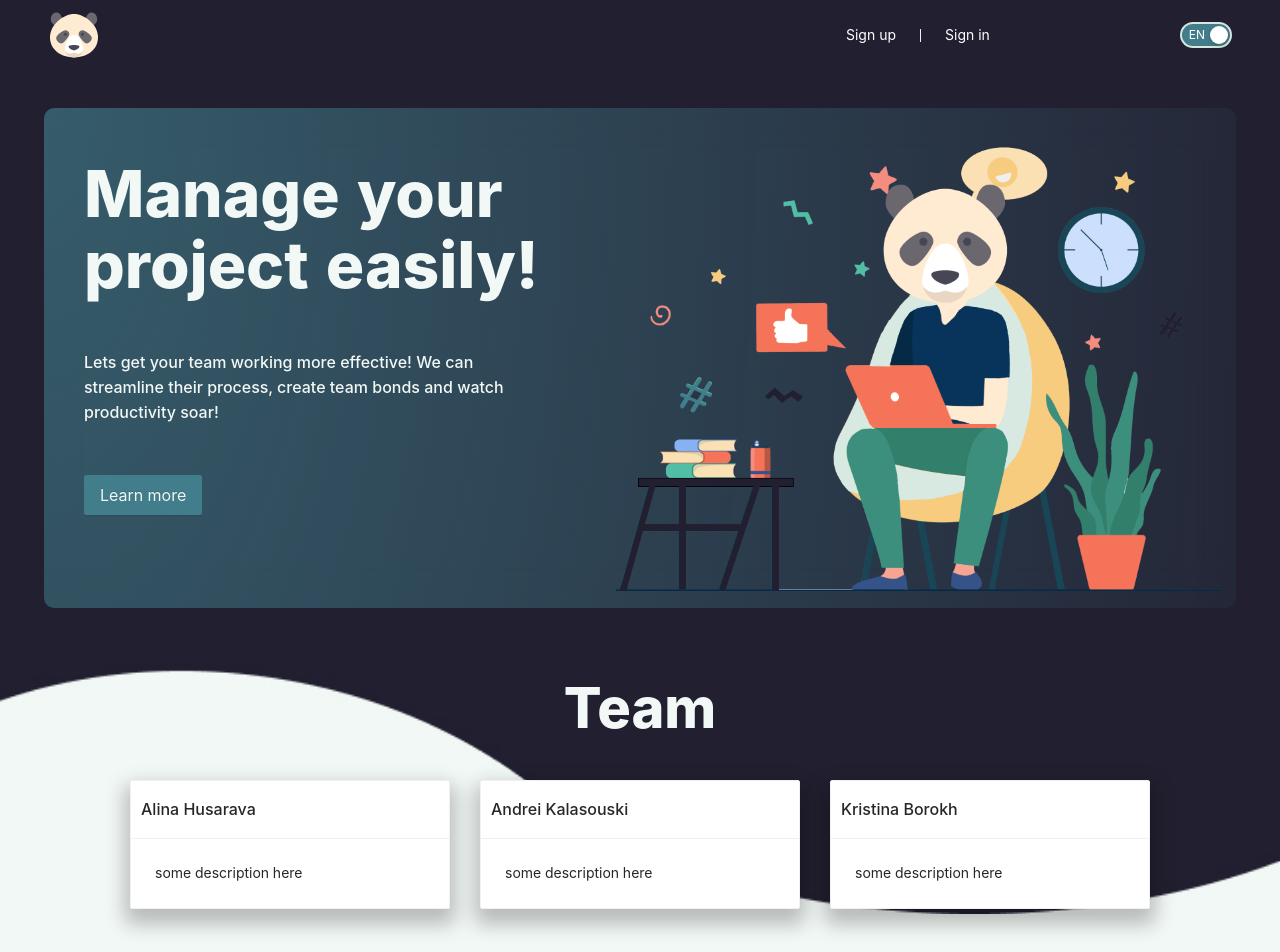
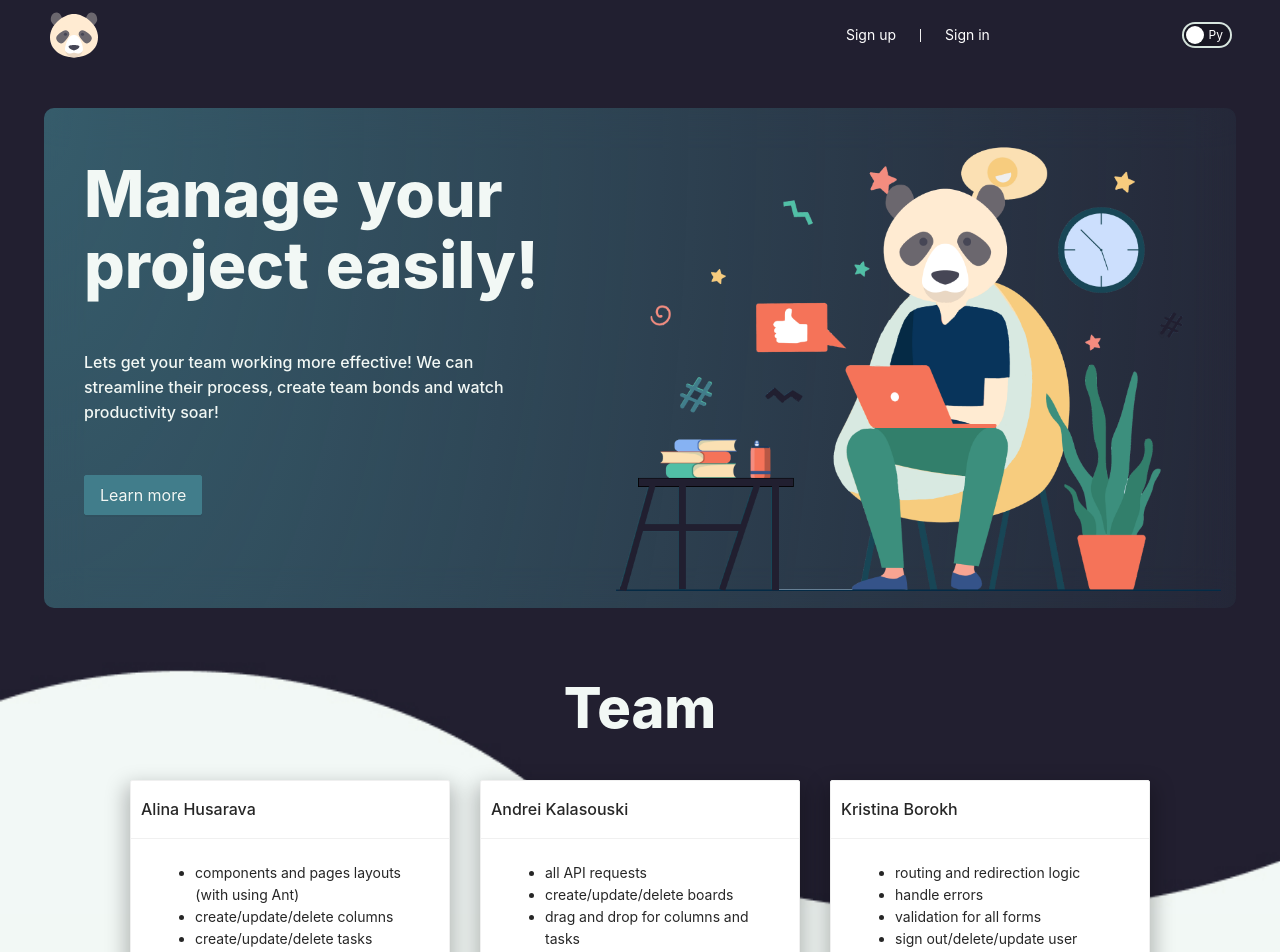
Before and after one commit to spadarynjaALINA/project-management-app, a React (Create React App) app: page /welcome in a window 1280 px wide. Shown: the top 952 px of the page. Built offline with nearby package versions, Linux system fonts and the light colour scheme.

Commit message:
feat: add descriptions for developers

```diff
--- a/src/App.tsx
+++ b/src/App.tsx
@@ -8,13 +8,35 @@ import './App.less';
 import { Main } from './pages/main/main';
 import { Board } from './pages/board/board';
 import { NotFound } from './pages/not-found/not-found';
-import { Route, Routes, useLocation } from 'react-router-dom';
+import { Route, Routes, useLocation, useNavigate } from 'react-router-dom';
 import { Welcome } from './pages/welcome/welcome';
 import { PrivateRoute } from './PrivateRoute';
 import { Profile } from './pages/profile/profile';
 import { Start } from './pages/start/start';
+import { useEffect } from 'react';
+import jwtDecode, { JwtPayload } from 'jwt-decode';
 const { Content } = Layout;
 function App() {
+  const navigate = useNavigate();
+  useEffect(() => {
+    const tokenCheck = () => {
+      const token = localStorage.getItem('token') as string;
+      if (token) {
+        const dateNow = new Date().getTime();
+        const decoded = jwtDecode<JwtPayload>(token);
+        const iat = (jwtDecode<JwtPayload>(token)?.iat as number) * 1000;
+        const timeout = 1000 * 60 * 60 * 1;
+        const expTime = decoded.exp ? dateNow - decoded.exp * 1000 : timeout - (dateNow - iat);
+        console.log(expTime);
+        const timer = setTimeout(() => {
+          localStorage.removeItem('token');
+          navigate('/welcome');
+        }, expTime);
+        return () => clearTimeout(timer);
+      }
+    };
+    tokenCheck();
+  });
   const location = useLocation();
   const address = location.pathname.slice(9);
   const boards = location.pathname.slice(0, 7);
--- a/src/features/header/header.tsx
+++ b/src/features/header/header.tsx
@@ -26,7 +26,7 @@ export const HeaderLayout = () => {
   const scrolled = scroll ? 'header scrolled' : 'header';
   const height = scroll ? '64px' : '70px';
   const navigate = useNavigate();
-
+  const checked = localStorage.getItem('i18nextLng') === 'en';
   const handleCancel = () => {
     setOpen(false);
   };
@@ -41,8 +41,15 @@ export const HeaderLayout = () => {
 
   const onSearch = (value: string) => console.log(value);
 
-  const onChange = (checked: boolean) =>
-    checked ? i18n.changeLanguage('en') : i18n.changeLanguage('ru');
+  const onChange = (checked: boolean) => {
+    if (checked) {
+      i18n.changeLanguage('en');
+      localStorage.setItem('i18nextLng', 'en');
+    } else {
+      i18n.changeLanguage('ru');
+      localStorage.setItem('i18nextLng', 'ru');
+    }
+  };
 
   const onExit = () => {
     localStorage.removeItem('token');
@@ -126,7 +133,12 @@ export const HeaderLayout = () => {
             </div>
           )}
 
-          <Switch checkedChildren="EN" unCheckedChildren="Ру" defaultChecked onChange={onChange} />
+          <Switch
+            checkedChildren="EN"
+            unCheckedChildren="Ру"
+            defaultChecked={checked}
+            onChange={onChange}
+          />
           {isAuth && (
             <Dropdown menu={{ items }} trigger={['click']}>
               <a onClick={(e) => e.preventDefault()}>
--- a/src/pages/welcome/welcome.less
+++ b/src/pages/welcome/welcome.less
@@ -47,7 +47,7 @@ h1 {
 	margin: 50px 0;
 }
 .developers {
-height:  50px;
+height:  100px;
 margin: 0 auto;
 h3 {
 	margin-top: -250px;
--- a/src/pages/welcome/welcome.tsx
+++ b/src/pages/welcome/welcome.tsx
@@ -7,9 +7,18 @@ import './welcome.less';
 export const Welcome = () => {
   const { t } = useTranslation();
   const developers = [
-    { name: t('alina'), description: 'some description here' },
-    { name: t('andrei'), description: 'some description here' },
-    { name: t('kristina'), description: 'some description here' },
+    {
+      name: t('alina'),
+      description: [t('alinaDesc1'), t('alinaDesc2'), t('alinaDesc3'), t('alinaDesc4')],
+    },
+    {
+      name: t('andrei'),
+      description: [t('andreiDesc1'), t('andreiDesc2'), t('andreiDesc3'), t('andreiDesc4')],
+    },
+    {
+      name: t('kristina'),
+      description: [t('kristinaDesc1'), t('kristinaDesc2'), t('kristinaDesc3'), t('kristinaDesc4')],
+    },
   ];
   const appDescriptions = [
     { title: t('localization'), description: t('localizationDesc') },
@@ -38,7 +47,11 @@ export const Welcome = () => {
     return developers.map((developer) => {
       return (
         <Card className="dev-card" hoverable={true} key={developer.name} title={developer.name}>
-          {developer.description}
+          <ul>
+            {developer.description.map((i) => (
+              <li key={i}>{i}</li>
+            ))}
+          </ul>
         </Card>
       );
     });
--- a/src/translations/en.ts
+++ b/src/translations/en.ts
@@ -93,4 +93,16 @@ export const TRANSLATIONS_EN = {
   deleteUserQuestion: 'Do you really want to delete the user?',
   updateProfile: 'Profile updated!',
   deleteProfile: 'Profile deleted!',
+  alinaDesc1: 'components and pages layouts (with using Ant)',
+  alinaDesc2: 'create/update/delete columns',
+  alinaDesc3: 'create/update/delete tasks',
+  alinaDesc4: 'timeout for token logic',
+  kristinaDesc1: 'routing and redirection logic',
+  kristinaDesc2: 'handle errors',
+  kristinaDesc3: 'validation for all forms',
+  kristinaDesc4: 'sign out/delete/update user',
+  andreiDesc1: 'all API requests',
+  andreiDesc2: 'create/update/delete boards',
+  andreiDesc3: 'drag and drop for columns and tasks',
+  andreiDesc4: 'logic for saving components updated data after drag and drop',
 };
--- a/src/translations/i18n.ts
+++ b/src/translations/i18n.ts
@@ -18,5 +18,5 @@ i18n
       },
     },
   });
-
-i18n.changeLanguage('en');
+const lang = localStorage.getItem('i18nextLng') || 'en';
+i18n.changeLanguage(lang);
--- a/src/translations/ru.ts
+++ b/src/translations/ru.ts
@@ -95,4 +95,16 @@ export const TRANSLATIONS_RU = {
   deleteUserQuestion: 'Вы действительно хотите удалить пользователя?',
   updateProfile: 'Профиль обновлен!',
   deleteProfile: 'Профиль удален!',
+  alinaDesc1: 'верстка компонентов и страниц (используя Ant)',
+  alinaDesc2: 'создание/обновление/удаление колонок',
+  alinaDesc3: 'создание/обновление/удаление задач',
+  alinaDesc4: 'логика таймера для токена',
+  kristinaDesc1: 'роутинг и логика перенаправлений',
+  kristinaDesc2: 'обработка ошибок',
+  kristinaDesc3: 'валидация всех форм',
+  kristinaDesc4: 'выход/удаление/обновление данных пользователя',
+  andreiDesc1: 'все API запросы',
+  andreiDesc2: 'создание/обновление/удаление досок',
+  andreiDesc3: 'перетаскивание колонок и задач',
+  andreiDesc4: 'логика сохранения обновленных данных после перетаскивания компонентов',
 };
```
